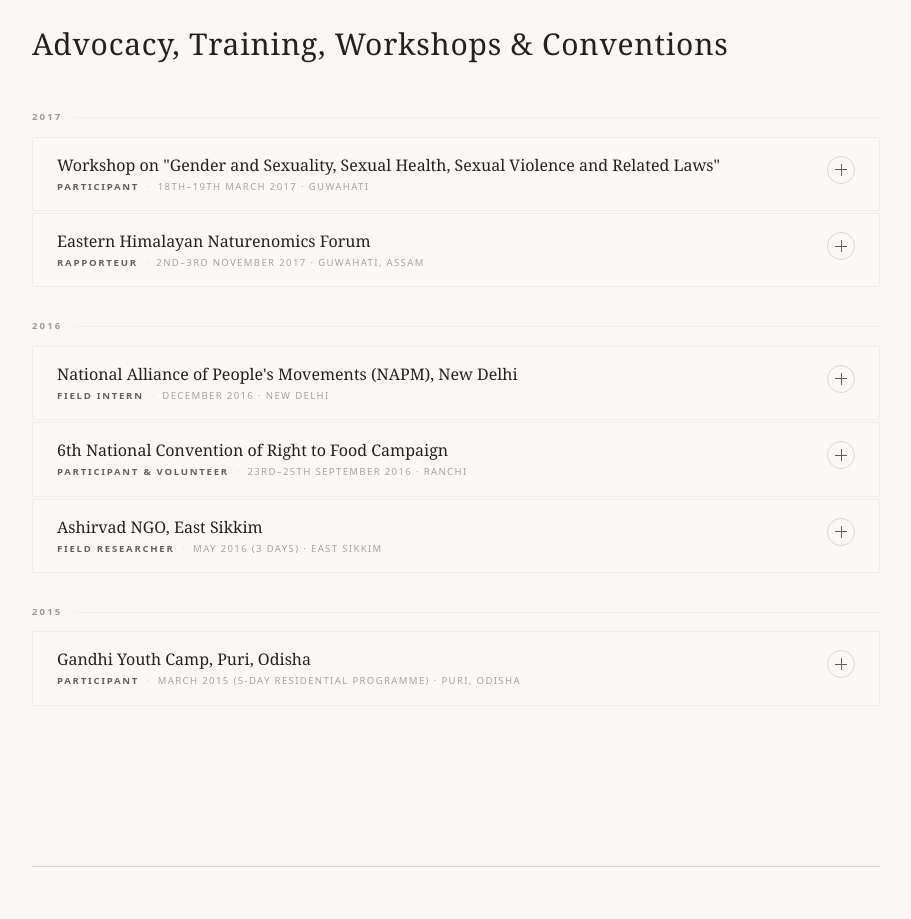
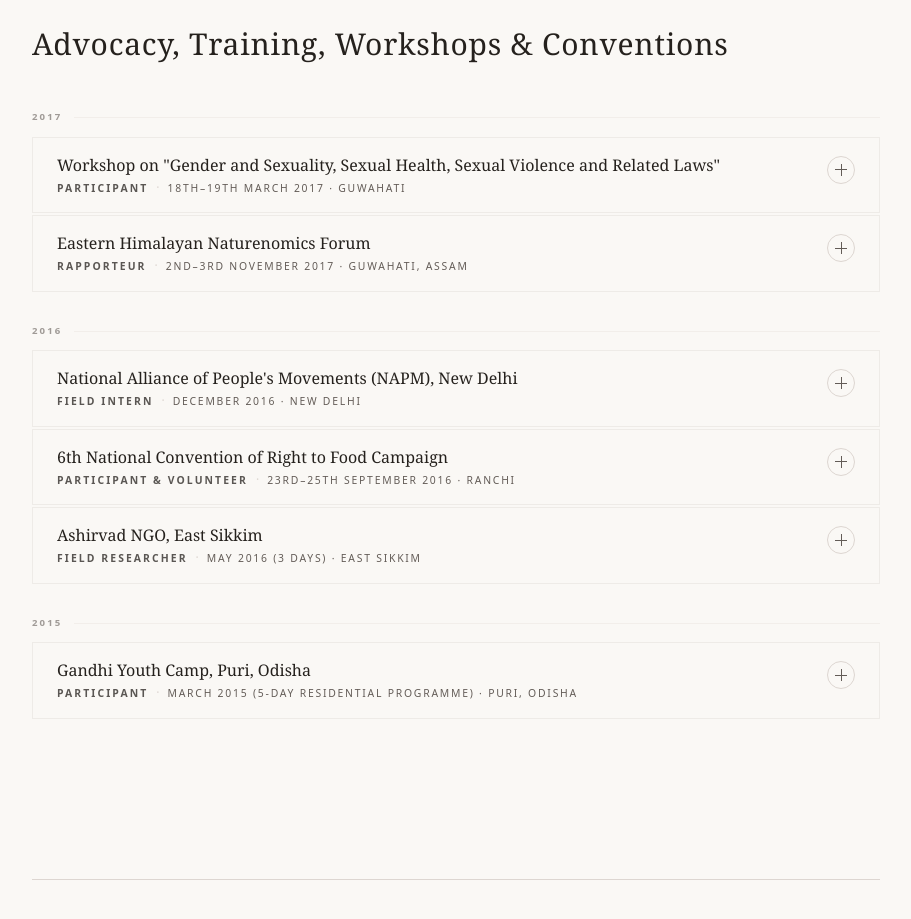
Before and after one commit to snehashishdas/snehashish.com, a Next.js app: page /community in a window 1280 px wide. Shown: the part 2260-3179 px from the top of the page, without its empty margins (184-1095 px from the left). Built offline with nearby package versions, Linux system fonts and the light colour scheme.

Commit message:
changes in community page

```diff
--- a/app/community/page.tsx
+++ b/app/community/page.tsx
@@ -666,35 +666,35 @@ export default function CommunityPage() {
                     <span className="flex-1 h-px bg-border/30" aria-hidden="true" />
                   </div>
 
-                  {/* Per-year accordion — entries are valid AccordionItem children */}
-                  <Accordion type="single" collapsible className="space-y-[2px]">
+                  {/* Per-year accordion — each year is its own Accordion instance */}
+                  <Accordion type="single" collapsible className="space-y-0.5">
                     {entriesByYear[year].map((entry) => (
                       <AccordionItem
                         key={entry.id}
                         value={entry.id}
-                        className="border border-border/35 rounded-[2px] px-5 md:px-6 py-3.5 md:py-4 bg-card/20 hover:bg-card/40 transition-colors"
+                        className="border border-border/40 rounded-sm px-5 md:px-6 py-3.5 md:py-4 transition-colors hover:bg-muted/30"
                       >
-                        <AccordionTrigger className="py-0 hover:no-underline group [&>svg]:text-muted-foreground/50 [&>svg]:shrink-0 [&>svg]:ml-3">
+                        <AccordionTrigger className="py-0 hover:no-underline group [&>svg]:text-muted-foreground [&>svg]:shrink-0 [&>svg]:ml-3 [&>svg]:opacity-50">
                           <div className="text-left flex-1 min-w-0">
-                            <h3 className="font-serif text-[0.975rem] md:text-base text-foreground group-hover:text-foreground/80 transition-colors leading-snug">
+                            <h3 className="font-serif text-base text-foreground group-hover:text-foreground/80 transition-colors leading-snug">
                               {entry.title}
                             </h3>
                             <div className="flex flex-wrap items-baseline gap-x-2 gap-y-0 mt-1">
                               <span
-                                className="font-sans text-[0.6rem] font-semibold tracking-[0.18em] uppercase"
-                                style={{ color: 'var(--color-research-charcoal)', opacity: 0.7 }}
+                                className="type-eyebrow"
+                                style={{ fontSize: '0.65rem', opacity: 0.75 }}
                               >
                                 {entry.role}
                               </span>
-                              <span className="text-border text-[0.6rem]" aria-hidden="true">·</span>
-                              <span className="font-sans text-[0.6rem] tracking-[0.14em] uppercase text-muted-foreground/55 tabular-nums">
+                              <span className="text-border text-xs" aria-hidden="true">·</span>
+                              <span className="type-meta" style={{ fontSize: '0.65rem' }}>
                                 {entry.meta}
                               </span>
                             </div>
                           </div>
                         </AccordionTrigger>
-                        <AccordionContent className="pt-3 pb-0.5">
-                          <div className="border-t border-border/25 pt-3">
+                        <AccordionContent className="pt-3 pb-1">
+                          <div className="border-t border-border/30 pt-3">
                             {entry.details}
                           </div>
                         </AccordionContent>
```
